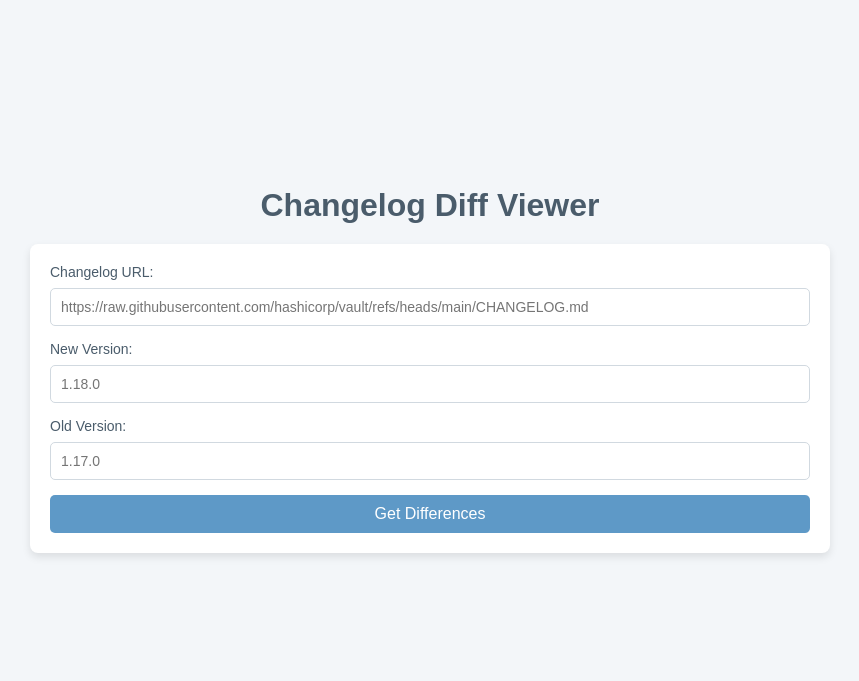
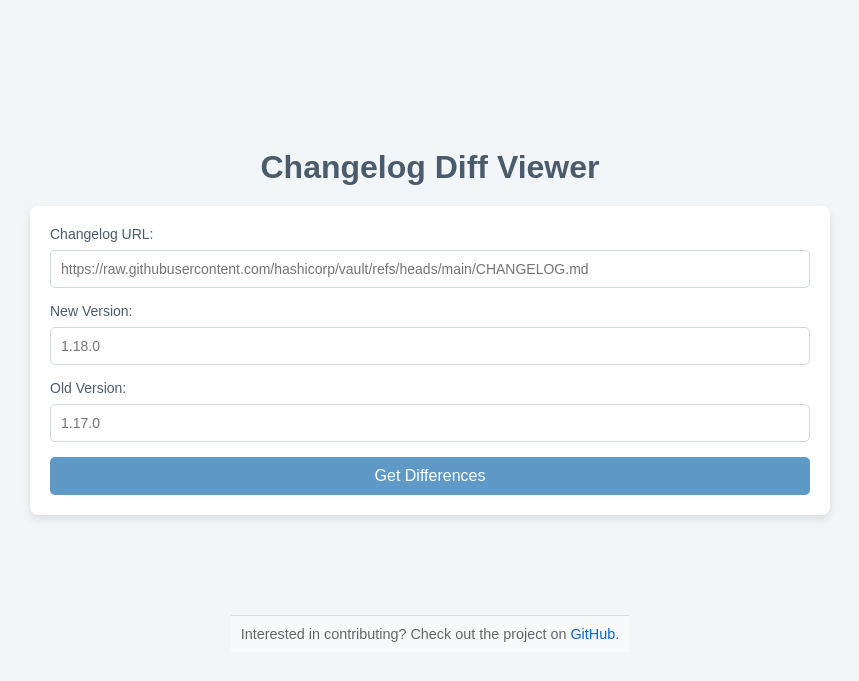
Before and after one commit to benemon/flask-changelog-version-diff, a Flask app: page / in a window 1280 px wide. Shown: the top 681 px of the page, without its empty margins (210-1069 px from the left). Run offline with Flask 2, Linux system fonts and the light colour scheme.

Commit message:
added footer

```diff
--- a/static/styles.css
+++ b/static/styles.css
@@ -181,3 +181,21 @@ button[type="submit"]:hover {
     border-radius: 5px;
     font-weight: bold;
 }
+
+footer {
+    font-size: 0.9em;
+    color: #666;
+    background-color: #f8f9fa;
+    padding: 15px;
+    border-top: 1px solid #ddd;
+    margin-top: 20px;
+}
+
+footer a {
+    color: #0366d6;
+    text-decoration: none;
+}
+
+footer a:hover {
+    text-decoration: underline;
+}
--- a/templates/index.html
+++ b/templates/index.html
@@ -27,5 +27,12 @@
     <!-- Release count display and changelog link -->
     <div id="releaseCount" style="margin-top: 20px; font-weight: bold;"></div>
     <div id="result"></div>
+
+    <footer style="text-align: center; margin-top: 40px; padding: 10px;">
+        <p>
+            Interested in contributing? Check out the project on
+            <a href="https://github.com/benemon/flask-changelog-version-diff" target="_blank" style="color: #0366d6; text-decoration: none;">GitHub</a>.
+        </p>
+    </footer>
 </body>
 </html>
```
